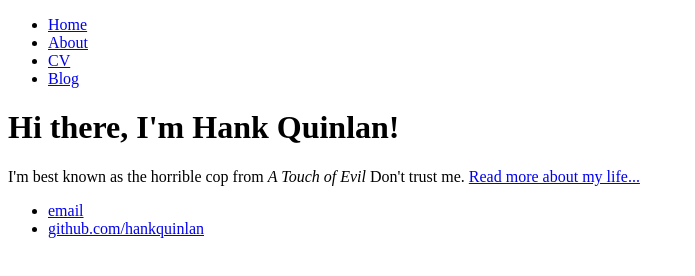
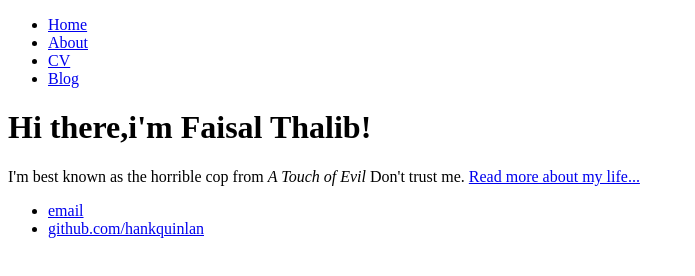
Before and after one commit to yafaisal18/yafaisal18.github.io, a plain HTML site: page index.html in a window 1280 px wide. Shown: the whole page, without its empty margins (0-695 px from the left). Drawn offline with Linux system fonts and the light colour scheme.

Commit message:
Update and rename index1.html to index.html

```diff
--- a/index1.html
+++ b/index.html
@@ -14,7 +14,7 @@
 		</nav>
 		<div class="container">
     		<div class="blurb">
-        		<h1>Hi there, I'm Hank Quinlan!</h1>
+        		<h1>Hi there,i'm Faisal Thalib!</h1>
 				<p>I'm best known as the horrible cop from <em>A Touch of Evil</em> Don't trust me. <a href="/about">Read more about my life...</a></p>
     		</div><!-- /.blurb -->
 		</div><!-- /.container -->
```
